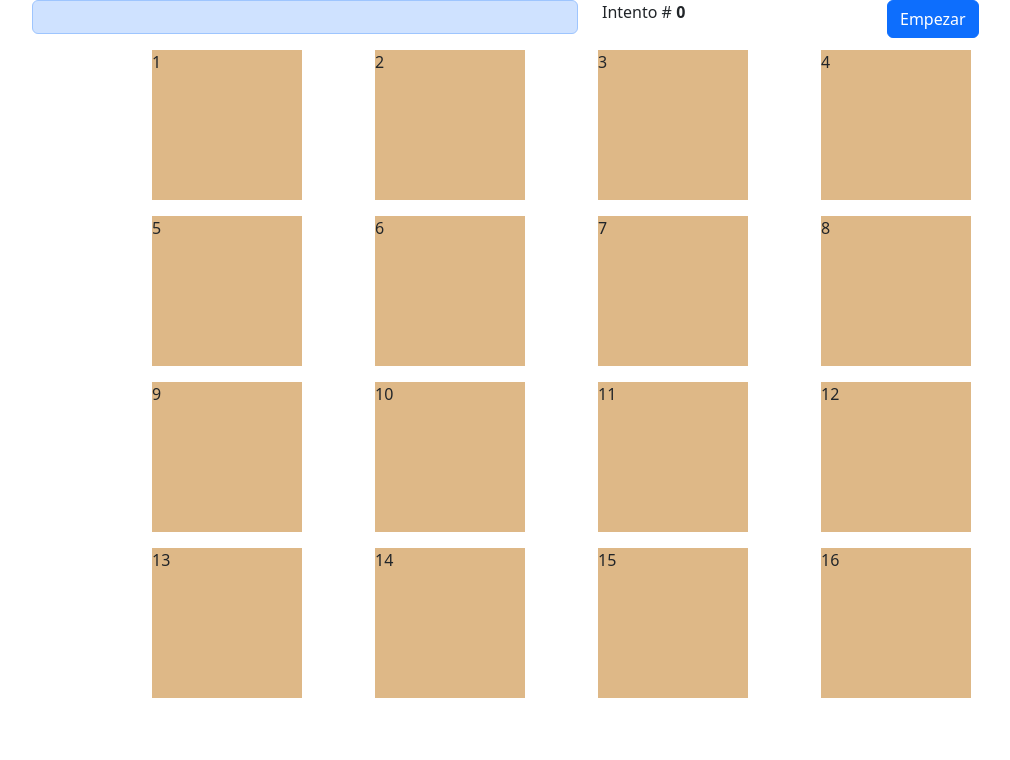
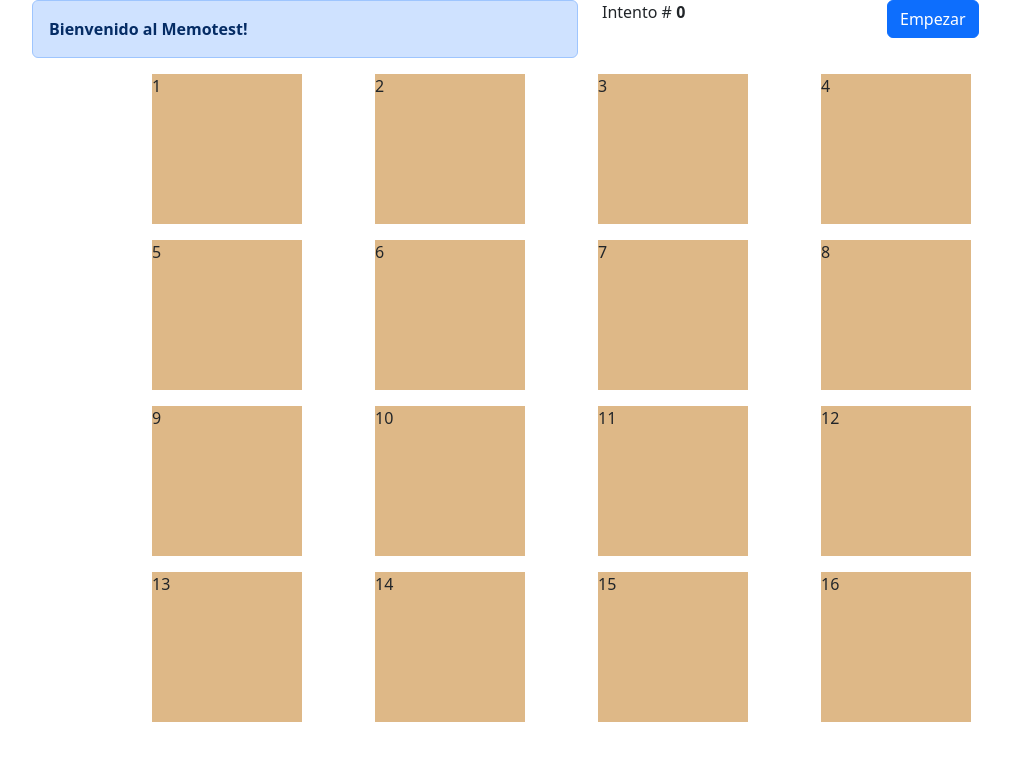
Before and after one commit to joastur11/memotest, a website: page index.html in a window 1280 px wide. Shown: the whole page, without its empty margins (50-1060 px from the left). Drawn offline with nearby package versions, Linux system fonts and the light colour scheme.

Commit message:
Agrega un mensaje de bienvenida
Mensaje de bienvenida a la pagina, que cambiara cuando el juego empiece.

```diff
--- a/index.html
+++ b/index.html
@@ -24,7 +24,7 @@
     <div class="container">
         <div class="row">
             <div class="col-sm-6">
-                <div class="alert alert-primary" role="alert" id="estado"><!-- --></div>
+                <div class="alert alert-primary" role="alert" id="estado"> <strong> Bienvenido al Memotest! </strong> </div>
 
             </div>
             <div class="col-sm-3">
```
